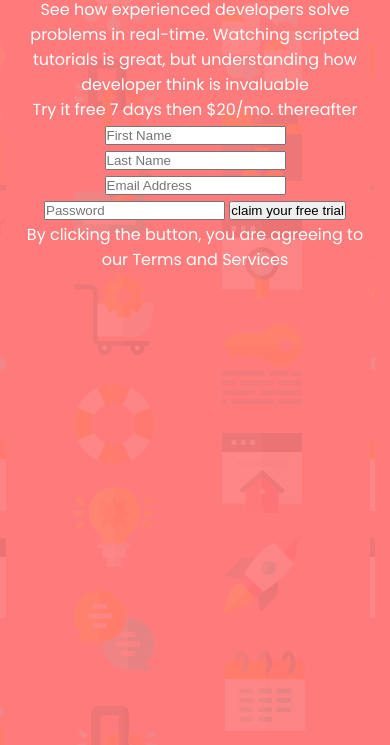
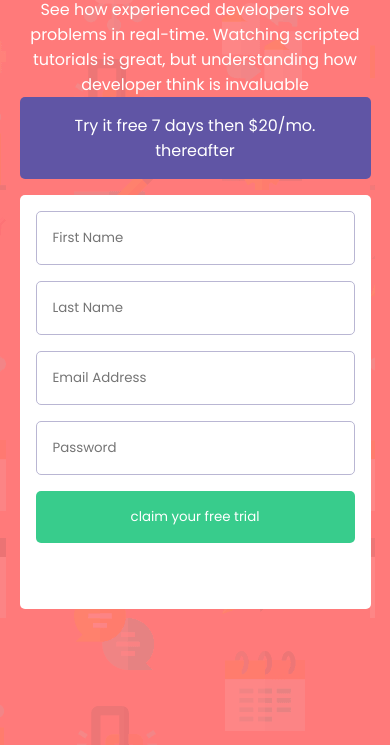
Before and after one commit to cloviswrodrigues/intro_component_with_signup_form_master, a plain HTML site: page frontend/index.html in a window 390 px wide. Shown: the part 131-876 px from the top of the page. Drawn offline with Linux system fonts and the light colour scheme.

Commit message:
estilizando layout mobile

```diff
--- a/frontend/style/_base.scss
+++ b/frontend/style/_base.scss
@@ -13,7 +13,7 @@ $color-white: white;
     box-sizing: border-box;
 }
 
-html {
+html, input, button {
     font-family: 'Poppins', sans-serif;
     color: $color-white;
 }
@@ -24,8 +24,12 @@ body {
     background: $color-red url(/frontend/assets/bg-intro-mobile.png) no-repeat left top;
 }
 
+input, button {
+    border: 0;
+}
+
 .wrapper {
-    max-width: 350px;
+    width: 90%;
     margin: 2rem auto;
     text-align: center;
 }
--- /dev/null
+++ b/frontend/style/_component.scss
@@ -0,0 +1,28 @@
+.content__offer {
+    padding: 1rem;
+    background-color: $color-blue;
+    border-radius: 5px;
+    margin-bottom: 1rem;
+}
+
+
+.content__form {
+    display: flex;
+    flex-direction: column;
+    background-color: $color-white;
+    padding: 1rem;
+    border-radius: 5px;
+
+    input {
+        border: 1px solid $color-grayish-blue;
+        border-radius: 5px;
+        padding: 1rem;
+        margin-bottom: 1rem;
+    }
+
+    button {
+        background-color: $color-green;
+        padding: 1rem;
+        border-radius: 5px;
+    }
+}
--- a/frontend/style/main.scss
+++ b/frontend/style/main.scss
@@ -1 +1,2 @@
 @import 'base';
+@import 'component';
```
Also changed, not shown: frontend/style/main.css, 1 other file.
